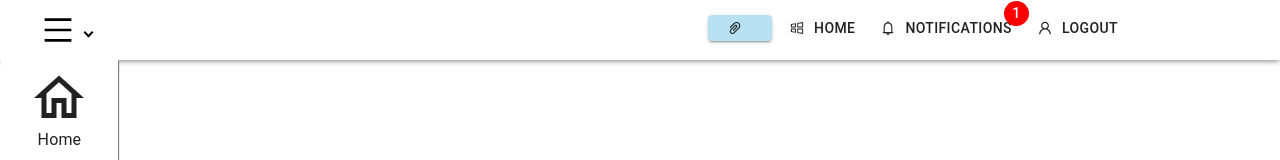
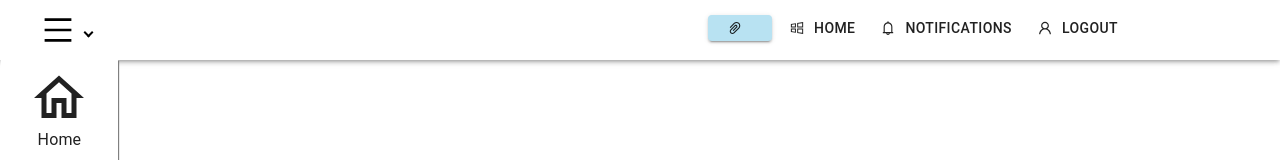
Before and after one commit to kmanikon/Bug-Tracker, a React (Create React App) app in the folder client/: page /home in a window 1280 px wide. Shown: the top 160 px of the page. Built offline with nearby package versions, Linux system fonts and the light colour scheme.

Commit message:
Initial Notification Fetch Bugfix

```diff
--- a/client/src/Components/TopNavBar/TopNavBar.js
+++ b/client/src/Components/TopNavBar/TopNavBar.js
@@ -40,7 +40,7 @@ const TopNavBar = ({user, setUser, init, sidebarOpen, setSidebarOpen}) => {
     }
 
 
-    const [totalNotifications, setTotalNotifications] = useState(1);
+    const [totalNotifications, setTotalNotifications] = useState(0);
 
 
 
@@ -75,7 +75,9 @@ const TopNavBar = ({user, setUser, init, sidebarOpen, setSidebarOpen}) => {
             makeAPICallReads('get-unread-actions-by-user-id/' + user.userId);
         }
 
-      }, [user, location.pathname, init])
+      }, [user,
+        //location.pathname, init
+    ])
 
     return (
         <>
```
